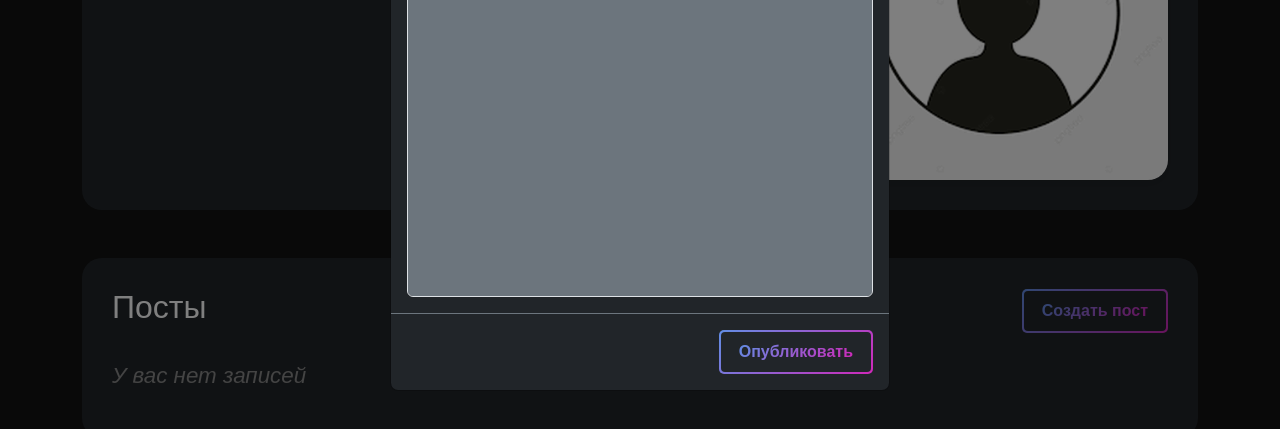
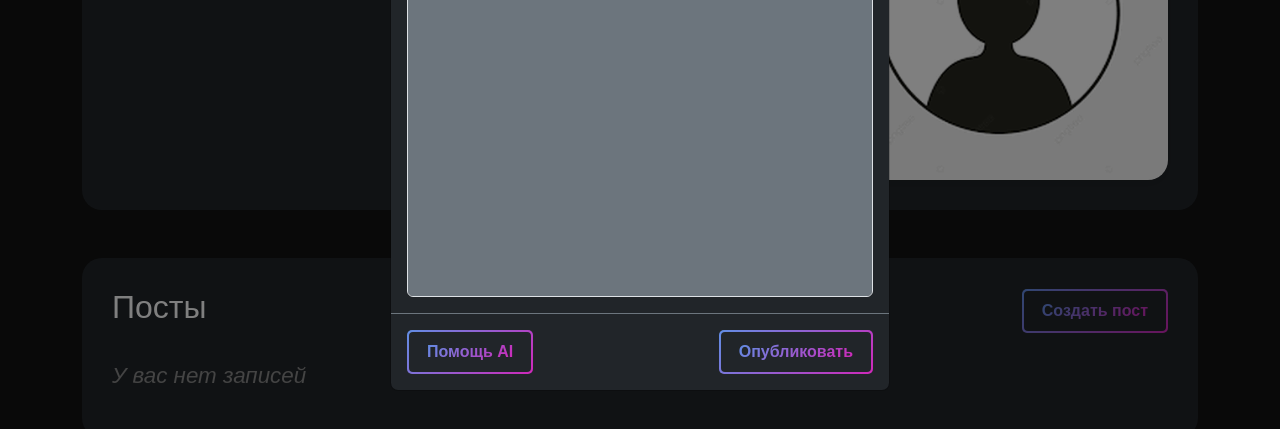
Before and after one commit to EKProgrammer/Connect, a Django app: page /person/ in a window 1280 px wide, after a click that opens the changed part. Shown: the part 371-800 px from the top of the page. Run offline with Django 5.2, Linux system fonts and the light colour scheme; data comes from the database, SQL or seed files in the repository; both versions use the stored data as it was after the commit; some libraries are stand-ins or nearby versions.

Commit message:
Button ai in post added

```diff
--- a/connectapp/person/static/person/css/person.css
+++ b/connectapp/person/static/person/css/person.css
@@ -16,6 +16,10 @@
 .about-section h3 {
     font-size: 1.5rem;
     margin-bottom: 1rem;
+}
+
+.ai-button {
+    margin-right: auto;
 }
 
 .about {
--- a/connectapp/person/templates/person/profile.html
+++ b/connectapp/person/templates/person/profile.html
@@ -83,6 +83,7 @@
                             </form>
                         </div>
                         <div class="modal-footer border-secondary">
+                            <button type="submit" class="gradient-btn ai-button" form="ai-edit-modal-form" data="Помощь AI"></button>
                             <button type="submit" class="gradient-btn" form="create-post-modal-form" data="Опубликовать"></button>
                         </div>
                     </div>
```
Also changed, not shown: connectapp/db.sqlite3.
